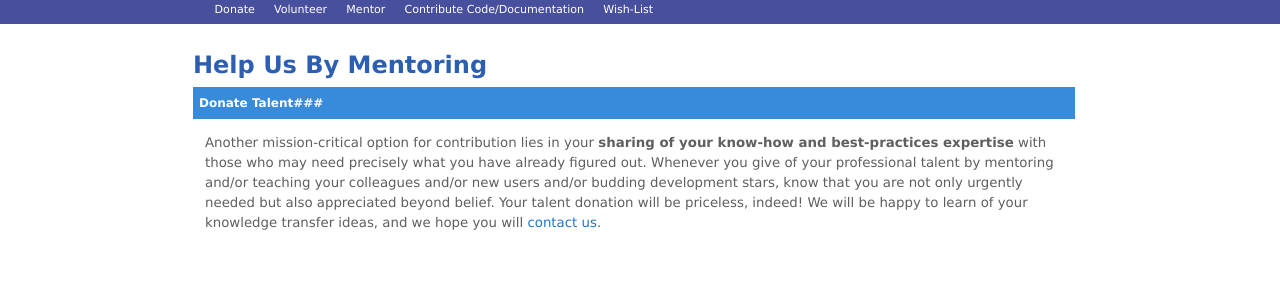
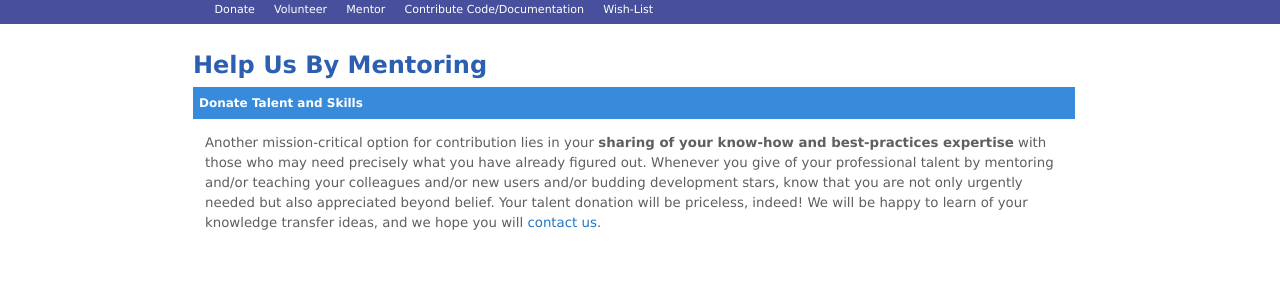
Before and after one commit to openafsfoundation/openafsfoundation.org, a Jekyll site: the page built from help/mentor/index.md, in a window 1280 px wide. Shown: the part 134-421 px from the top of the page. Built offline with Jekyll 4.4.1, drawn with Linux system fonts in a browser that asks for light colours.

Commit message:
Update index.md

```diff
--- a/help/mentor/index.md
+++ b/help/mentor/index.md
@@ -6,6 +6,6 @@
 ## Help Us By Mentoring ##
 
 
-### Donate Talent###
+### Donate Talent and Skills ###
 
 Another mission-critical option for contribution lies in your **sharing of your know-how and best-practices expertise** with those who may need precisely what you have already figured out.  Whenever you give of your professional talent by mentoring and/or teaching your colleagues and/or new users and/or budding development stars, know that you are not only urgently needed but also appreciated beyond belief.  Your talent donation will be priceless, indeed!  We will be happy to learn of your knowledge transfer ideas, and we hope you will [contact us]({{ site.github.url}}/contact/).
```
